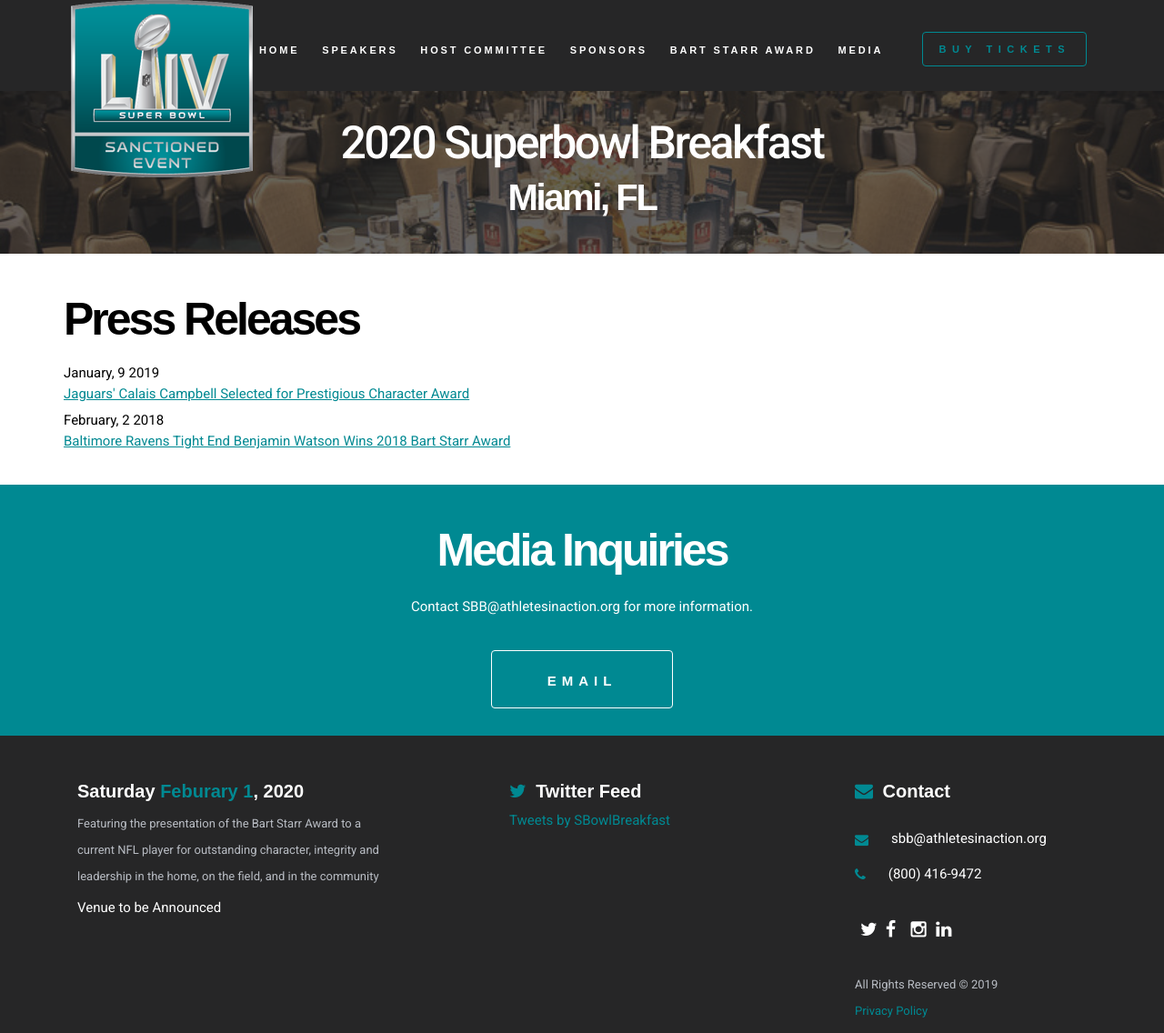
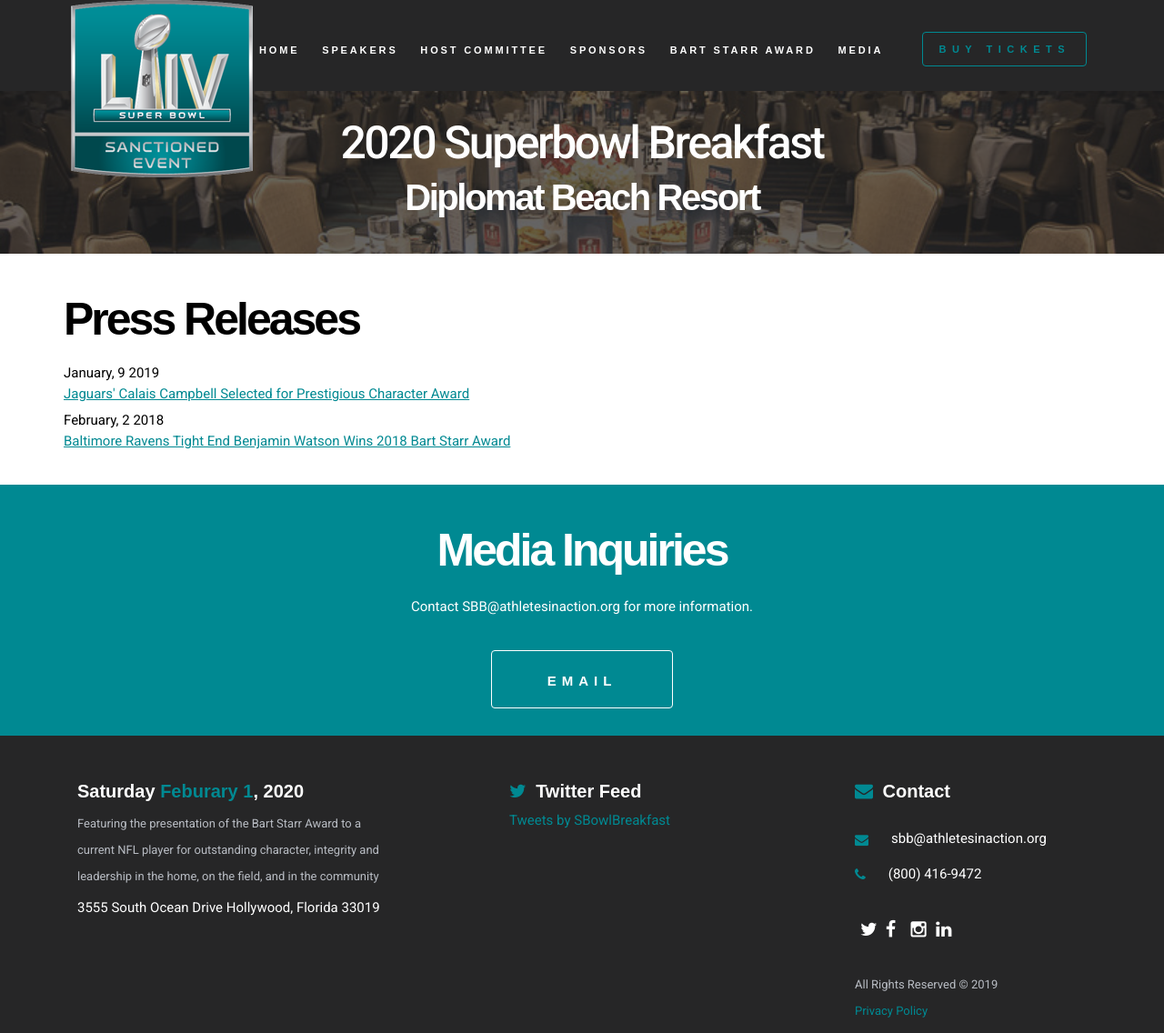
Before and after one commit to AIAUSA/Superbowl, a Jekyll site: the page built from media.md, in a window 1280 px wide. Shown: the whole page at 91% size. Built offline with Jekyll 4.4.1, drawn with Linux system fonts in a browser that asks for light colours; some web fonts are replaced; comment, search, counter and statistics services are not loaded.

Commit message:
Update from Forestry.io Kayla Jenerette updated _data/event.yml

```diff
--- a/_data/event.yml
+++ b/_data/event.yml
@@ -1,16 +1,16 @@
 ---
 media-contact: SBB@athletesinaction.org
 media-email: SBB@athletesinaction.org
-year: 2020
-location: Miami, FL
+year: "2020"
+location: 'Diplomat Beach Resort '
 full_date: Saturday, Feburary 1st, 2020
 short_date: 01.Feb
 dayofweek: Saturday
 month: Feburary
-day: 1
-address1: Venue to be Announced
+day: "1"
+address1: 3555 South Ocean Drive Hollywood, Florida 33019
 address2: ''
-sold_out: 0
+sold_out: "0"
 sold_out_message: Please check back next year!
 time: 8 AM
 event_name: Super Bowl Breakfast
```
